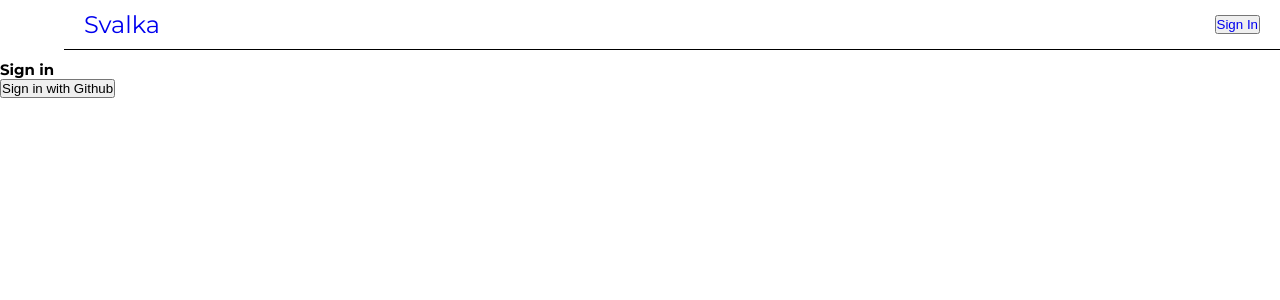
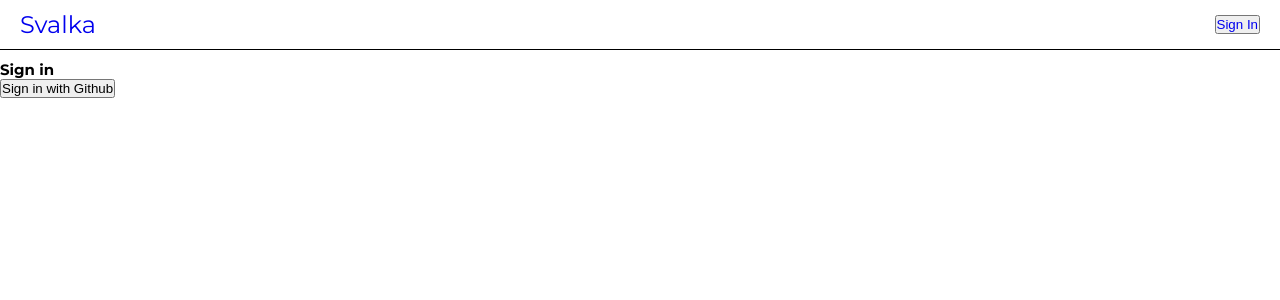
Before and after one commit to Tiltusha/svalka, a Next.js app in the folder frontend/: page /login in a window 1280 px wide. Shown: the top 300 px of the page. Built offline with nearby package versions, Linux system fonts and the light colour scheme; no server answers.

Commit message:
починил nav, сделал для авторизованных пользователей другой /

```diff
--- a/frontend/src/components/layout/Nav/Nav.tsx
+++ b/frontend/src/components/layout/Nav/Nav.tsx
@@ -18,7 +18,7 @@ function Nav() {
                     )}
                 </div>
                 <div className={styles.buttons}>
-                    {status === 'authenticated' && <button><Link href="/profile">Sign Out</Link>Sign Out</button>}
+                    {status === 'authenticated' && <button><Link href="/profile">Sign Out</Link></button>}
                     {status === 'unauthenticated' && <button><Link href="/login">Sign In</Link></button>}
                 </div>
             </nav>
--- a/frontend/src/components/layout/layout.module.sass
+++ b/frontend/src/components/layout/layout.module.sass
@@ -3,10 +3,6 @@
     display: grid
     grid-template-columns: repeat(20, 1fr)
     grid-template-rows: 6rem 1fr
-
-.nav
-    grid-column: 2 / 21
-    grid-row: 1 / 2
 
 .contentWithSidebar
     grid-column: 2 / 21  // Изменяем начальную колонку для контента с Sidebar
@@ -17,3 +13,11 @@
     grid-column: 1 / 21  // Контент занимает всю ширину страницы
     grid-row: 2 / 20
     overflow-y: auto
+
+.navWithSidebar
+    grid-column: 2 / 21
+    grid-row: 1 / 2
+
+.navFullWidth
+    grid-column: 1 / 21
+    grid-row: 1 / 2
--- a/frontend/src/components/layout/layout.tsx
+++ b/frontend/src/components/layout/layout.tsx
@@ -12,11 +12,10 @@ export default function LayoutClient({ children }: PropsWithChildren<unknown>) {
     return (
         <main className={styles.layout}>
             {session && <Sidebar />}
-            <div className={styles.nav}>
+            <div className={session ? styles.navWithSidebar : styles.navFullWidth}>
                     <Nav />
             </div>
             <section className={session ? styles.contentWithSidebar : styles.contentFullWidth}>
-
                 {children}
             </section>
         </main>
--- a/frontend/src/components/weather/LocationFetcher.tsx
+++ b/frontend/src/components/weather/LocationFetcher.tsx
@@ -3,7 +3,7 @@
 import { useEffect, useState } from 'react'; // Импортируем хук useEffect и useState из React
 import axios from 'axios'; // Импортируем axios для работы с HTTP запросами
 
-const API_KEY = 'f6f6e9c34403b02fcbbd3a5c2a4016f5'; // Ключ для OpenWeatherMap API
+const API_KEY = process.env.NEXT_PUBLIC_WEATHER_API_KEY; // Ключ для OpenWeatherMap API
 
 interface WeatherData { // Интерфейс для структурирования данных о погоде
   name: string; // Название
```
Also changed, not shown: frontend/src/app/page.module.sass (added, +9 -0 lines), frontend/src/app/page.tsx (+12 -0 lines), frontend/src/components/buttons/authbutton/AuthButton.module.sass (added), frontend/src/components/buttons/authbutton/AuthButton.tsx (added), 1 other file (tests, documents, lock files or other folders).
